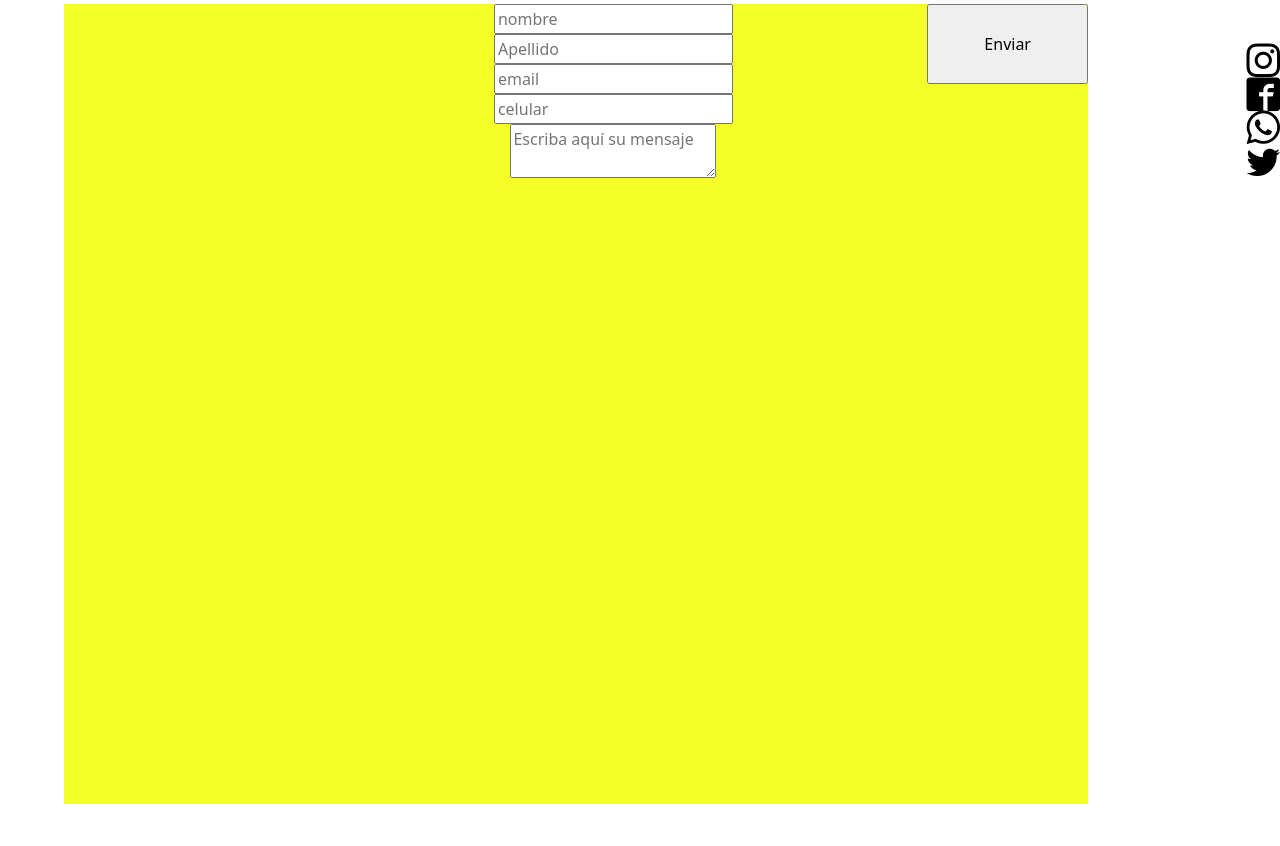
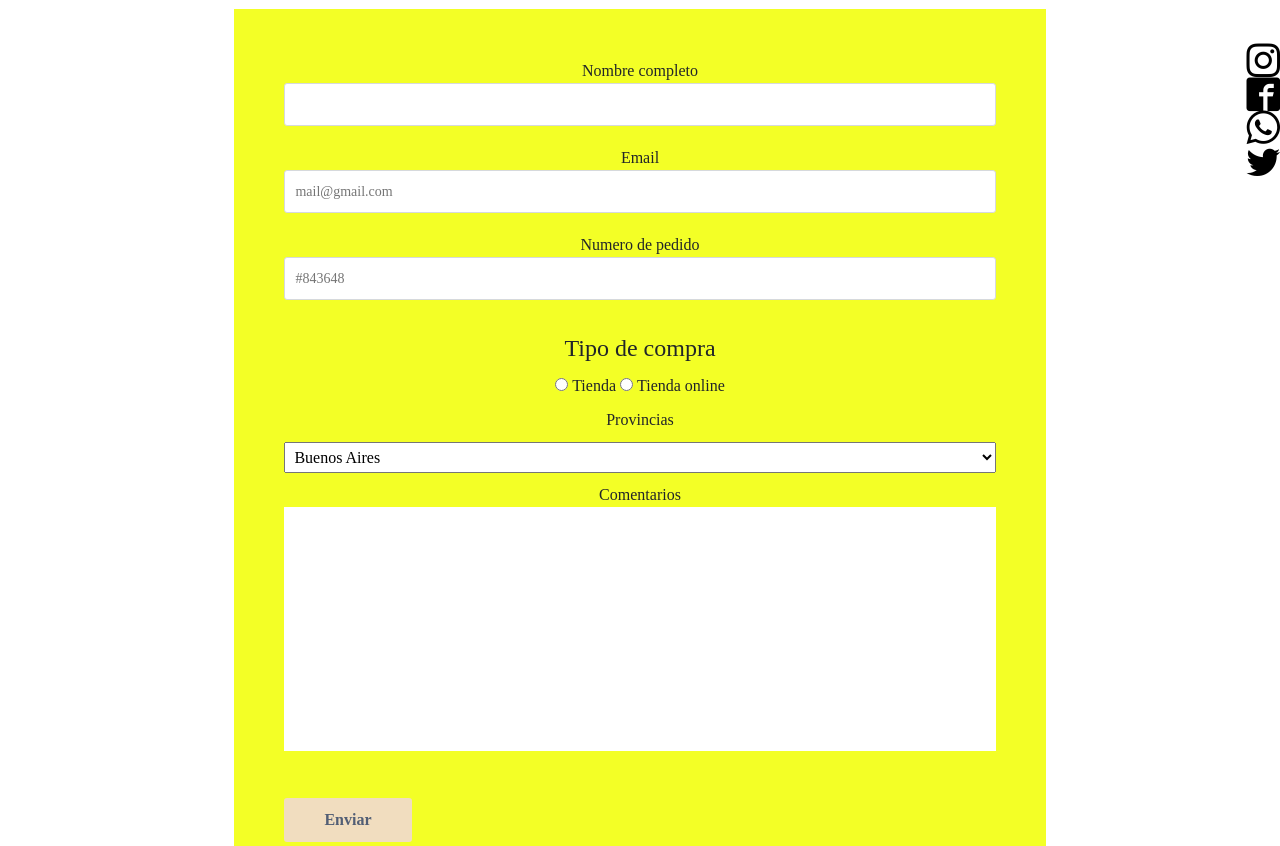
Before and after one commit to camicerquetti/LatourArte, a website: page html/contactanos.html in a window 1280 px wide. Shown: the part 236-1082 px from the top of the page. Drawn offline with nearby package versions, Linux system fonts and the light colour scheme; files whose address does not match are found by name.

Commit message:
two commit

```diff
--- a/html/contactanos.html
+++ b/html/contactanos.html
@@ -70,15 +70,48 @@
     <p class="contacto">¡Pintamos con el Alma!</p>
     <h3 class="contacto">Contacto/LatourArte</h3>
     <div class="cubo">
-      <form class="caja">
-        <input type="text" name="nombre" placeholder="nombre">
-        <input type="text" name="Apellido" placeholder="Apellido">
-        <input type="text" name="email" placeholder="email">
-        <input type="text" name="celular" placeholder="celular">
-        <textarea name="mensaje" placeholder="Escriba aquí su mensaje"></textarea>
-      </form>
-      <input class="button" type="button" value="Enviar" class="boton">
-    </div>
+      <form action="/server/" method="post" class="form-compra">
+        <div class="form-fila">
+
+            <label for="full-name">Nombre completo</label>
+
+            <input type="text" id="full-name">
+
+
+            <label for="mail">Email</label>
+            <input type="email" name="mail" id="mail" placeholder="mail@gmail.com">
+
+
+            <label for="numeroPedido">Numero de pedido</label>
+            <input type="number" name="numeroPedido" id="numeroPedido" placeholder="#843648">
+
+
+            <fieldset>
+                <legend>Tipo de compra</legend>
+
+                <input type="radio" name="tienda" id="tienda">
+                <label for="tienda">Tienda</label>
+
+                <input type="radio" name="tiendaOnline" id="tiendaOnline">
+                <label for="tiendaOnline">Tienda online</label>
+            </fieldset>
+
+
+            <label for="provincias">Provincias</label>
+            <select name="provincias" id="provincias">
+
+                <option value="Buenos Aires">Buenos Aires</option>
+                <option value="Cordoba">Cordoba</option>
+                <option value="Cordoba">Mendoza</option>
+            </select>
+
+
+            <label for="form-comentarios">Comentarios</label>
+            <textarea name="form-comentarios" id="form-comentarios" cols="30" rows="10"></textarea>
+
+
+            <button type="submit">Enviar</button>
+        </div>
   </main>
   <footer class="footer">
     <!--pie de pagina-->
--- a/scss/components/_footer.scss
+++ b/scss/components/_footer.scss
@@ -15,8 +15,6 @@
 
 
     .ayuda {
-        font-family: 'pacifico';
-        src: url(latourArte/pacifico.ttf);
         display: flex;
         justify-content: center;
         align-items: center;
--- a/scss/components/_main.scss
+++ b/scss/components/_main.scss
@@ -7,11 +7,6 @@
       margin-left: 0;
       margin-right: 0;
        margin-top:-190px;
-
-
-
-
-
 
     .card {
 
@@ -75,7 +70,7 @@
 
                .btn-primary {
                    background-color: black;
-                font-family: 'pacifico';
+                   font-family:' pacifico';
                    src: url(latourAte/pacifico.ttf);
 
                }
@@ -113,7 +108,7 @@
 
    .video {
        position: absolute;
-    width: 100%;
+       width:100%;
        height: 100%;
        border: 10px, solid,black;
        margin-left: 0;
@@ -146,22 +141,22 @@
 
 
    .main_nosotros {
-    width: 50%;
-    height: 50%;
+       width: 100%;
+       height: 100%;
 
    @media screen and (min-width:320px){
-    width: 50%;
-    height: 50%;
+       width: 100%;
+       height: 100%;
        .palabras {
            font-family: 'pacifico';
            src: url(latourAete/pacifico.ttf);
-        font-size: medium;
-        margin-bottom: 200px;
+           font-size: small;
+         margin-bottom:920px;
 
        }
    }
+
    }
-
 
        .palabras {
            font-family: 'pacifico';
@@ -173,9 +168,11 @@
 
 
 
+
+
    .main_contactos {
        width: 100%;
-    height: 100vh;
+       height: 100%;
 
 
        .contacto {
@@ -191,23 +188,85 @@
        }
        .cubo {
            width: 80%;
-        height: 100vh;
+           height:100%;
            display:flex;
-     background-color:rgba(243,277,38);
      text-align: center;
-     margin-left: 5% ;
+       justify-content: center;
+   padding:5px;
+        margin-left: 10%;
+       margin-top: -50px;
 
 
    }
-        .caja{
-            width:80%;
-            height: 100vh;
-            background-color: rgba(243,277,38);
-            display: flex;
-            flex-direction: column;
-            margin-left: 23% ;
-            align-items: center;
+   .form-compra {
+       background-color:rgba(243, 277, 38);
+       width: 80%;
+       padding: 50px;
+       margin: 50px 0 50px 0;
+       font-family: 'pacifico';
+       src: url(latourArte/pacifico.ttf);
+       @media screen and (min-width:360px){
+           .form-compra {
+               background-color:rgba(243, 277, 38);
+               width: 80%;
+               padding: 50px;
+               margin: 50px 0 50px 0;
+               font-family: 'pacifico';
+               src: url(latourArte/pacifico.ttf);
+       }
 
+   }
+
+   .form-fila input[type="text"],
+   .form-fila input[type="email"],
+   .form-fila input[type="number"] {
+       background-color:white;
+       border: 1px solid #D6D9DC;
+       border-radius: 3px;
+       width: 100%;
+       padding: 10px;
+       font-size: 14px;
+       margin-bottom: 20px;
+   }
+
+   .form-fila input[type="text"]:invalid,
+   .form-fila input[type="email"]:invalid,
+   .form-fila input[type="number"]:invalid {
+       border: solid 2px tomato;
+   }
+
+   .form-fila select {
+       width: 100%;
+       padding: 5px;
+       margin: 10px 0px;
+   }
+
+   .form-fila textarea {
+
+       resize: none;
+       min-height: 200px;
+       width: 100%;
+       margin-bottom: 20px;
+       border: none;
+
+   }
+
+   .form-fila button {
+       font-size: 16px;
+       font-weight: bold;
+       background-color: #F1DDBF;
+       color: #525E75;
+       border: none;
+       border-radius: 3px;
+       padding: 10px 40px;
+       cursor: pointer;
+       display: block;
+       margin: 20px 0px;
+   }
+
+   fieldset{
+       margin: 10px 0px;
+   }
 
 
 
@@ -215,15 +274,6 @@
 
 
 
-            }
-
-
-        .button{
-            width: 20%;
-            height:10%;
-          display:grid;
-          align-items: center;
-        }
    @media screen and (max-width:320px){
       .main{
        }
@@ -236,17 +286,10 @@
 
 
 
+
        }
-        .caja{
-            width:70%;
-            height: 250vh;
-            background-color: rgba(243,277,38);
-            display:flex;
-            flex-direction: column;
-            margin-left: 23% ;
-            align-items: center;
-     justify-content: center;
-        }
+
+
    }
 
 
@@ -257,7 +300,7 @@
    background:white;
 
     .productos{
-        font-family:'pacifico';
+        font-family:"pacifico",serif;
           src:url(latourAete/pacifico.ttf);
           font-size: 50px;
           margin-top: 5px;
@@ -267,9 +310,9 @@
         row-gap: 10px;
 
           }
-          @extend .grid-container ;
+          @extend.grid-container;
 
-          @media screen and (min-width:400px) {
+          @media screen and (max-width:400px) {
             .productos{
                 font-size: 10px;
 
@@ -278,19 +321,14 @@
                  }
         }
 
-
-
-
-
-
-
-
         .main_ofertas{
             width:70%;
             height:50%;
            margin-bottom: -100px;
            margin-left: 130px;
-   @media screen and (min-width:320px){
+
+
+           @media screen and (min-width:400px){
 
             .card-group{
                 display:flex;
@@ -304,7 +342,6 @@
                     font-size: 2px;
                 width: 100%;
                 height: 20%;
-
                 }
                 .btn{
                     width: 100%;
@@ -321,11 +358,7 @@
             }
 
 
-
            }
-
-
-
 
 
 
@@ -342,7 +375,6 @@ font-size:20px;
         src: url(latourAerte/Pacifico.ttf);
         display:flex;
         text-align: center;
-
            }
 
 
@@ -350,3 +382,7 @@ text-align: center;
             background-color: white;
 
            }
+
+
+
+           }
```
Also changed, not shown: html/ofertasrecomendadas.html (+2 -1 lines), css/style.css, 1 other file. Lines whose indentation alone changed are shown as unchanged.
